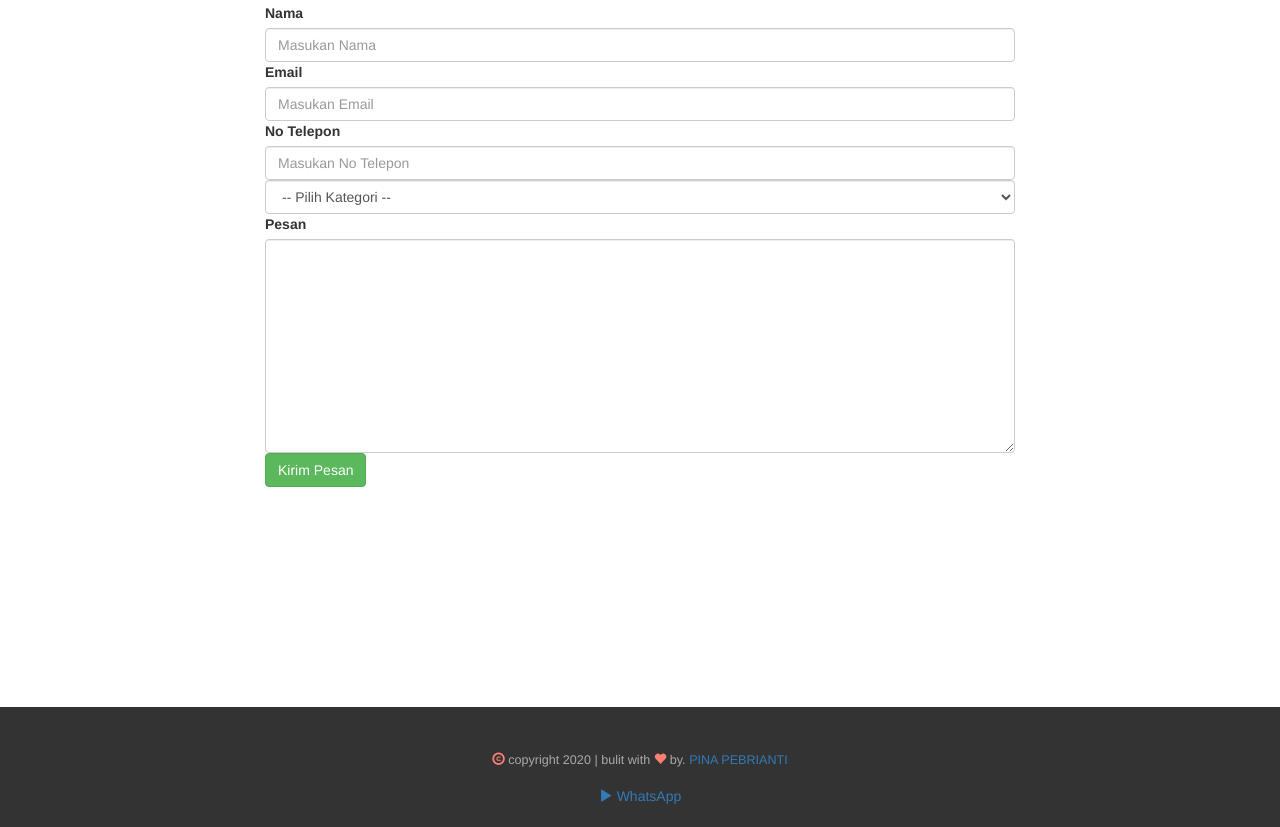
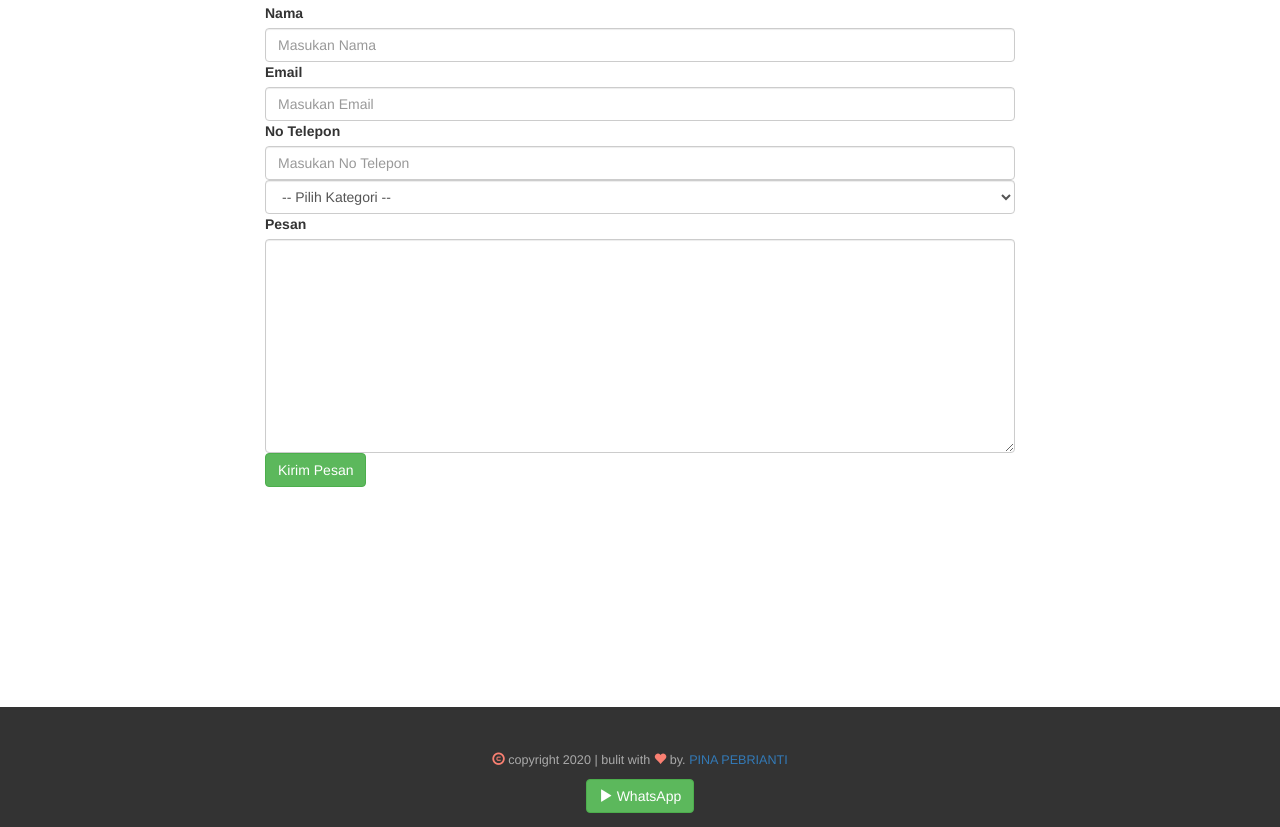
Before and after one commit to pinapebrianti/portfolio, a plain HTML site: page index.html in a window 1280 px wide. Shown: the part 1178-2005 px from the top of the page. Drawn offline with Linux system fonts and the light colour scheme.

Commit message:
Update index.html

```diff
--- a/index.html
+++ b/index.html
@@ -168,7 +168,7 @@
         </div>
         <div class="row">
           <div class="col-sm-12">
-            <a href="https://wa.me/qr/TGYHFF7Y3KZOL1" class="btn btn-succes">
+            <a href="https://wa.me/qr/TGYHFF7Y3KZOL1" class="btn btn-success">
             <i class="glyphicon glyphicon-play"></i> WhatsApp</a>
           </div>
         </div>
```
